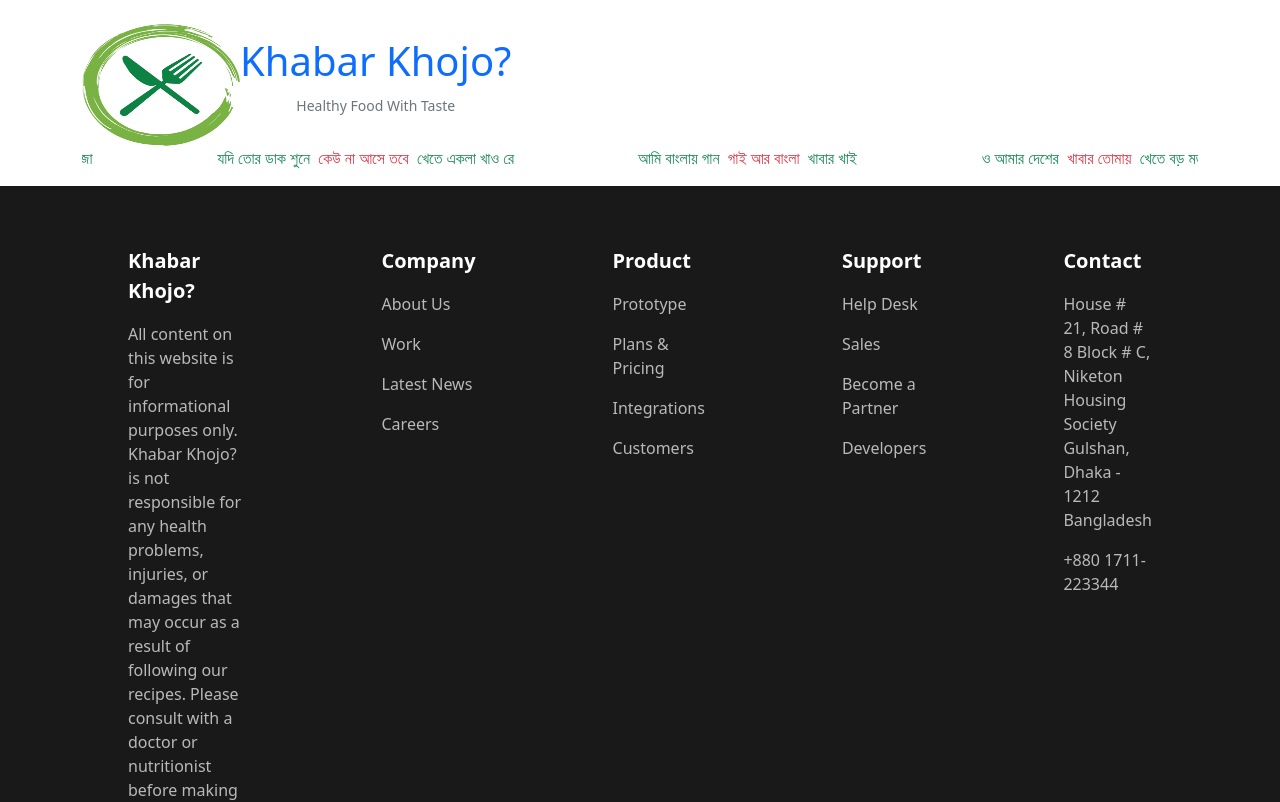
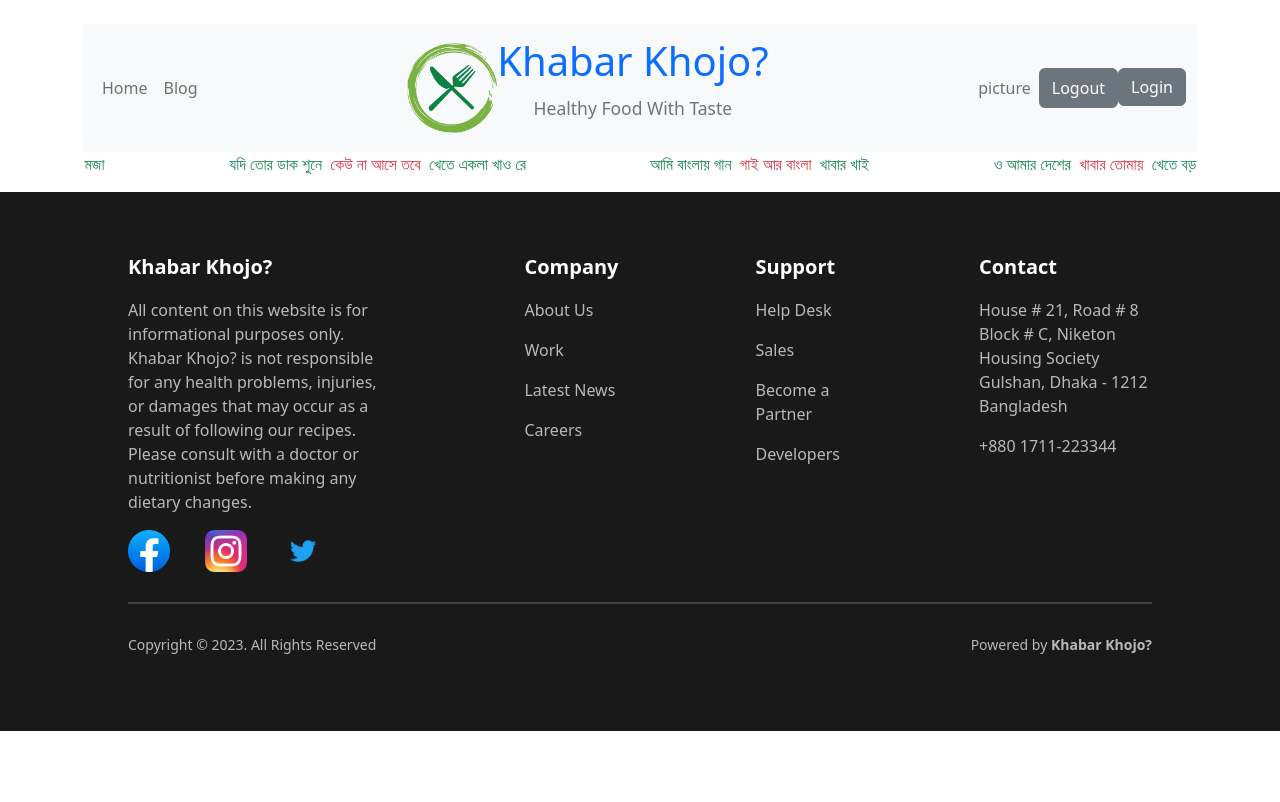
Before and after one commit to Amin0710/chef-recipe-hunter-client, a React (Vite) app in the folder khabor-khoje/: page / in a window 1280 px wide. Shown: the top 802 px of the page. Built offline with nearby package versions, Linux system fonts and the light colour scheme.

Commit message:
header footer navigation

```diff
--- a/khabor-khoje/src/Pages/Shared/Footer.css
+++ b/khabor-khoje/src/Pages/Shared/Footer.css
@@ -20,7 +20,7 @@ footer img {
 }
 #footer-content-top {
 	display: grid;
-	grid-template-columns: 3fr repeat(3, 1fr) 2fr;
+	grid-template-columns: 3fr repeat(2, 1fr) 2fr;
 	gap: 137px;
 }
 #footer-content-bottom {
--- a/khabor-khoje/src/Pages/Shared/Footer.jsx
+++ b/khabor-khoje/src/Pages/Shared/Footer.jsx
@@ -31,13 +31,6 @@ const Footer = () => {
 						<p>Careers</p>
 					</div>
 					<div>
-						<p className="columHead">Product</p>
-						<p>Prototype </p>
-						<p>Plans & Pricing</p>
-						<p>Integrations</p>
-						<p>Customers</p>
-					</div>
-					<div>
 						<p className="columHead">Support</p>
 						<p>Help Desk</p>
 						<p>Sales</p>
--- /dev/null
+++ b/khabor-khoje/src/Pages/Shared/Header.css
@@ -0,0 +1,17 @@
+@media only screen and (max-width: 991px) {
+	#small-screen {
+		display: block;
+	}
+	#large-screen {
+		display: none;
+	}
+}
+
+@media only screen and (min-width: 992px) {
+	#small-screen {
+		display: none;
+	}
+	#large-screen {
+		display: block;
+	}
+}
--- a/khabor-khoje/src/Pages/Shared/Header.jsx
+++ b/khabor-khoje/src/Pages/Shared/Header.jsx
@@ -1,21 +1,14 @@
 // eslint-disable-next-line no-unused-vars
 import React from "react";
-import logo from "../../../public/assets/logo.png";
 import { Container } from "react-bootstrap";
 import Marquee from "react-fast-marquee";
+import Navigationbar from "./Navigationbar";
+import "./Header.css";
 
 const Header = () => {
 	return (
 		<Container className="mt-4">
-			<div className="d-flex align-items-center">
-				<img src={logo} alt="" width={"158px"} height={"122px"} />
-				<div className="text-center">
-					<h1 className="text-primary">Khabar Khojo?</h1>
-					<p className="text-secondary">
-						<small>Healthy Food With Taste</small>
-					</p>
-				</div>
-			</div>
+			<Navigationbar></Navigationbar>
 			<div className="d-flex">
 				<Marquee className="text-success" speed={100}>
 					<p>
--- /dev/null
+++ b/khabor-khoje/src/Pages/Shared/Navigationbar.jsx
@@ -0,0 +1,52 @@
+// eslint-disable-next-line no-unused-vars
+import React from "react";
+import logo from "../../../public/assets/logo.png";
+import { Button, Container, Nav, Navbar } from "react-bootstrap";
+import { Link } from "react-router-dom";
+
+const Navigationbar = () => {
+	return (
+		<Navbar collapseOnSelect expand="lg" bg="light" variant="light">
+			<Container>
+				<Navbar.Toggle aria-controls="responsive-navbar-nav" />
+				<Navbar.Brand id="small-screen" href="#home" className="mx-auto">
+					<div className="d-flex align-items-center">
+						<img src={logo} alt="" width={"90px"} height={"90px"} />
+						<div className="text-center">
+							<h1 className="text-primary">Khabar Khojo?</h1>
+							<p className="text-secondary">
+								<small>Healthy Food With Taste</small>
+							</p>
+						</div>
+					</div>
+				</Navbar.Brand>
+				<Navbar.Collapse id="responsive-navbar-nav">
+					<Nav className="me-auto">
+						<Nav.Link href="#features">Home</Nav.Link>
+						<Nav.Link href="#pricing">Blog</Nav.Link>
+					</Nav>
+					<Navbar.Brand id="large-screen" href="#home" className="mx-auto">
+						<div className="d-flex align-items-center">
+							<img src={logo} alt="" width={"90px"} height={"90px"} />
+							<div className="text-center">
+								<h1 className="text-primary">Khabar Khojo?</h1>
+								<p className="text-secondary">
+									<small>Healthy Food With Taste</small>
+								</p>
+							</div>
+						</div>
+					</Navbar.Brand>
+					<Nav className="ms-auto">
+						<Nav.Link href="#pricing">picture</Nav.Link>
+						<Button variant="secondary">Logout</Button>
+						<Link to="/login">
+							<Button variant="secondary">Login</Button>
+						</Link>
+					</Nav>
+				</Navbar.Collapse>
+			</Container>
+		</Navbar>
+	);
+};
+
+export default Navigationbar;
```
